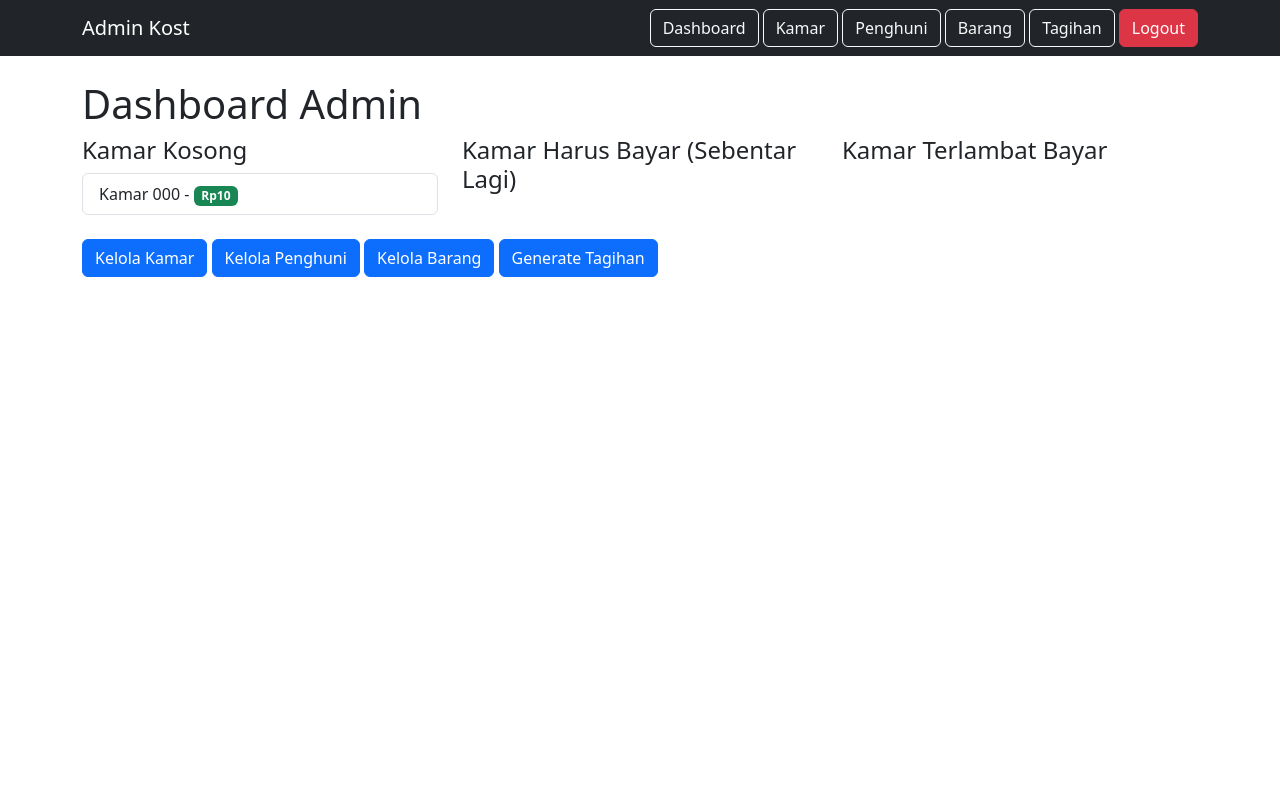
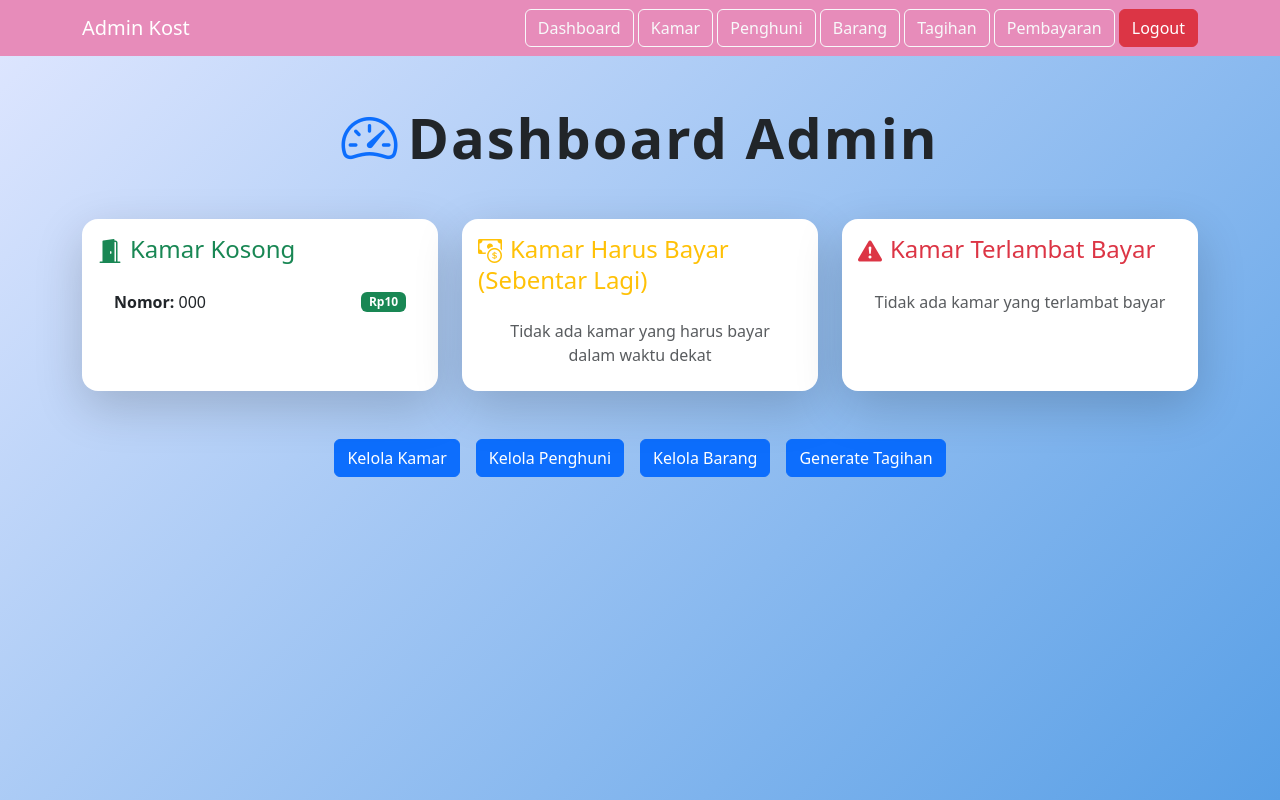
Before and after one commit to SalmaMei/app_kost, a PHP site: page /admin/dashboard.php in a window 1280 px wide. Run offline with PHP 8.4, Linux system fonts and the light colour scheme; the visitor is signed in with stand-in values (Sample User, id 1); tables that the repository leaves empty or names only in its code hold one stand-in row (values such as "Sample post"); a stand-in replaces the project's code that opens the database connection.

Commit message:
Halaman Admin

```diff
--- a/admin/dashboard.php
+++ b/admin/dashboard.php
@@ -1,15 +1,16 @@
 <?php
 session_start();
-if (!isset($_SESSION['admin'])) {
-    header('Location: ../login.php');
+
+if (!isset($_SESSION['role']) || $_SESSION['role'] !== 'admin') {
+    header('Location: ../index.php');
     exit;
 }
-$conn = new mysqli("localhost", "root", "", "kost");
+require_once "../koneksi.php";
 
 // Query sama seperti di halaman depan
-$kamar_kosong = $conn->query("SELECT nomor, harga FROM tb_kamar WHERE id NOT IN (SELECT id_kamar FROM tb_kmr_penghuni WHERE tgl_keluar IS NULL)");
-$tagihan_segera = $conn->query("SELECT k.nomor, p.nama, kp.tgl_masuk, t.bulan, t.jml_tagihan FROM tb_tagihan t JOIN tb_kmr_penghuni kp ON t.id_kmr_penghuni = kp.id JOIN tb_kamar k ON kp.id_kamar = k.id JOIN tb_penghuni p ON kp.id_penghuni = p.id WHERE t.bulan = DATE_FORMAT(CURDATE(), '%Y-%m-01') AND t.id NOT IN (SELECT id_tagihan FROM tb_bayar WHERE status='lunas') AND DAY(CURDATE()) >= 25");
-$tagihan_telat = $conn->query("SELECT k.nomor, p.nama, t.bulan, t.jml_tagihan FROM tb_tagihan t JOIN tb_kmr_penghuni kp ON t.id_kmr_penghuni = kp.id JOIN tb_kamar k ON kp.id_kamar = k.id JOIN tb_penghuni p ON kp.id_penghuni = p.id WHERE t.bulan = DATE_FORMAT(CURDATE() - INTERVAL 1 MONTH, '%Y-%m-01') AND t.id NOT IN (SELECT id_tagihan FROM tb_bayar WHERE status='lunas')");
+$kamar_kosong = $conn->query("SELECT nomor, harga FROM kamar WHERE id NOT IN (SELECT id_kamar FROM kmr_penghuni WHERE tgl_keluar IS NULL)");
+$tagihan_segera = $conn->query("SELECT k.nomor, p.nama, kp.tgl_masuk, t.bulan, t.jml_tagihan FROM tagihan t JOIN kmr_penghuni kp ON t.id_kmr_penghuni = kp.id JOIN kamar k ON kp.id_kamar = k.id JOIN penghuni p ON kp.id_penghuni = p.id WHERE t.bulan = DATE_FORMAT(CURDATE(), '%Y-%m-01') AND t.id NOT IN (SELECT id_tagihan FROM bayar WHERE status='lunas') AND DAY(CURDATE()) >= 25");
+$tagihan_telat = $conn->query("SELECT k.nomor, p.nama, t.bulan, t.jml_tagihan FROM tagihan t JOIN kmr_penghuni kp ON t.id_kmr_penghuni = kp.id JOIN kamar k ON kp.id_kamar = k.id JOIN penghuni p ON kp.id_penghuni = p.id WHERE t.bulan = DATE_FORMAT(CURDATE() - INTERVAL 1 MONTH, '%Y-%m-01') AND t.id NOT IN (SELECT id_tagihan FROM bayar WHERE status='lunas')");
 ?>
 <!DOCTYPE html>
 <html lang="id">
@@ -17,64 +18,108 @@ $tagihan_telat = $conn->query("SELECT k.nomor, p.nama, t.bulan, t.jml_tagihan FR
     <meta charset="UTF-8">
     <title>Admin Dashboard</title>
     <link href="https://cdn.jsdelivr.net/npm/bootstrap@5.3.0/dist/css/bootstrap.min.css" rel="stylesheet">
+    <link href="https://cdn.jsdelivr.net/npm/bootstrap-icons@1.10.5/font/bootstrap-icons.css" rel="stylesheet">
 </head>
 <body>
-<nav class="navbar navbar-expand-lg navbar-dark bg-dark">
+<nav class="navbar navbar-expand-lg" style="background-color:rgb(231, 140, 186);">
     <div class="container">
-        <a class="navbar-brand" href="#">Admin Kost</a>
+        <a class="navbar-brand text-white" href="#">Admin Kost</a>
         <div>
             <a href="dashboard.php" class="btn btn-outline-light">Dashboard</a>
             <a href="kamar.php" class="btn btn-outline-light">Kamar</a>
             <a href="penghuni.php" class="btn btn-outline-light">Penghuni</a>
             <a href="barang.php" class="btn btn-outline-light">Barang</a>
             <a href="tagihan.php" class="btn btn-outline-light">Tagihan</a>
+            <a href="pembayaran.php" class="btn btn-outline-light">Pembayaran</a>
             <a href="../logout.php" class="btn btn-danger">Logout</a>
         </div>
     </div>
 </nav>
-<div class="container py-4">
-    <h1>Dashboard Admin</h1>
-    <div class="row">
+<div class="container py-5">
+    <h1 class="mb-5 text-center fw-bold display-4" style="letter-spacing:2px;">
+        <i class="bi bi-speedometer2 me-2 text-primary"></i>Dashboard Admin
+    </h1>
+    <div class="row mb-5 g-4 justify-content-center">
         <div class="col-md-4">
-            <h4>Kamar Kosong</h4>
-            <ul class="list-group">
-                <?php while($row = $kamar_kosong->fetch_assoc()): ?>
-                    <li class="list-group-item">
-                        Kamar <?= $row['nomor'] ?> - <span class="badge bg-success">Rp<?= number_format($row['harga']) ?></span>
-                    </li>
-                <?php endwhile; ?>
-            </ul>
+            <div class="card shadow-lg border-0 h-100">
+                <div class="card-body">
+                    <h4 class="card-title mb-3 text-success"><i class="bi bi-door-open-fill me-2"></i>Kamar Kosong</h4>
+                    <ul class="list-group list-group-flush">
+                        <?php if ($kamar_kosong->num_rows > 0): ?>
+                            <?php while($row = $kamar_kosong->fetch_assoc()): ?>
+                                <li class="list-group-item d-flex justify-content-between align-items-center">
+                                    <span><strong>Nomor:</strong> <?= $row['nomor'] ?></span>
+                                    <span class="badge bg-success">Rp<?= number_format($row['harga']) ?></span>
+                                </li>
+                            <?php endwhile; ?>
+                        <?php else: ?>
+                            <li class="list-group-item text-muted text-center">Tidak ada kamar kosong</li>
+                        <?php endif; ?>
+                    </ul>
+                </div>
+            </div>
         </div>
         <div class="col-md-4">
-            <h4>Kamar Harus Bayar (Sebentar Lagi)</h4>
-            <ul class="list-group">
-                <?php while($row = $tagihan_segera->fetch_assoc()): ?>
-                    <li class="list-group-item">
-                        Kamar <?= $row['nomor'] ?> (<?= $row['nama'] ?>)<br>
-                        Masuk: <?= date('d-m-Y', strtotime($row['tgl_masuk'])) ?><br>
-                        Tagihan: <span class="badge bg-warning text-dark">Rp<?= number_format($row['jml_tagihan']) ?></span>
-                    </li>
-                <?php endwhile; ?>
-            </ul>
+            <div class="card shadow-lg border-0 h-100">
+                <div class="card-body">
+                    <h4 class="card-title mb-3 text-warning"><i class="bi bi-cash-coin me-2"></i>Kamar Harus Bayar (Sebentar Lagi)</h4>
+                    <ul class="list-group list-group-flush">
+                        <?php if ($tagihan_segera->num_rows > 0): ?>
+                            <?php while($row = $tagihan_segera->fetch_assoc()): ?>
+                                <li class="list-group-item">
+                                    <div><strong>Nomor:</strong> <?= $row['nomor'] ?></div>
+                                    <div><strong>Nama:</strong> <?= $row['nama'] ?></div>
+                                    <div><strong>Masuk:</strong> <?= date('d-m-Y', strtotime($row['tgl_masuk'])) ?></div>
+                                    <div><strong>Tagihan:</strong> <span class="badge bg-warning text-dark">Rp<?= number_format($row['jml_tagihan']) ?></span></div>
+                                </li>
+                            <?php endwhile; ?>
+                        <?php else: ?>
+                            <li class="list-group-item text-muted text-center">Tidak ada kamar yang harus bayar dalam waktu dekat</li>
+                        <?php endif; ?>
+                    </ul>
+                </div>
+            </div>
         </div>
         <div class="col-md-4">
-            <h4>Kamar Terlambat Bayar</h4>
-            <ul class="list-group">
-                <?php while($row = $tagihan_telat->fetch_assoc()): ?>
-                    <li class="list-group-item list-group-item-danger">
-                        Kamar <?= $row['nomor'] ?> (<?= $row['nama'] ?>)<br>
-                        Tagihan: <span class="badge bg-danger">Rp<?= number_format($row['jml_tagihan']) ?></span>
-                    </li>
-                <?php endwhile; ?>
-            </ul>
+            <div class="card shadow-lg border-0 h-100">
+                <div class="card-body">
+                    <h4 class="card-title mb-3 text-danger"><i class="bi bi-exclamation-triangle-fill me-2"></i>Kamar Terlambat Bayar</h4>
+                    <ul class="list-group list-group-flush">
+                        <?php if ($tagihan_telat->num_rows > 0): ?>
+                            <?php while($row = $tagihan_telat->fetch_assoc()): ?>
+                                <li class="list-group-item list-group-item-danger">
+                                    <div><strong>Nomor:</strong> <?= $row['nomor'] ?></div>
+                                    <div><strong>Nama:</strong> <?= $row['nama'] ?></div>
+                                    <div><strong>Tagihan:</strong> <span class="badge bg-danger">Rp<?= number_format($row['jml_tagihan']) ?></span></div>
+                                </li>
+                            <?php endwhile; ?>
+                        <?php else: ?>
+                            <li class="list-group-item text-muted text-center">Tidak ada kamar yang terlambat bayar</li>
+                        <?php endif; ?>
+                    </ul>
+                </div>
+            </div>
         </div>
     </div>
-    <div class="mt-4">
+    <div class="d-flex flex-wrap justify-content-center gap-3 mt-4">
         <a href="kamar.php" class="btn btn-primary">Kelola Kamar</a>
         <a href="penghuni.php" class="btn btn-primary">Kelola Penghuni</a>
         <a href="barang.php" class="btn btn-primary">Kelola Barang</a>
         <a href="tagihan.php" class="btn btn-primary">Generate Tagihan</a>
     </div>
 </div>
+<style>
+body, html {
+    height: 100%;
+    background: linear-gradient(135deg, #e0e7ff 0%,rgb(88, 159, 230) 100%);
+}
+.card {
+    border-radius: 1rem;
+}
+.card-title i {
+    font-size: 1.5rem;
+    vertical-align: middle;
+}
+</style>
 </body>
 </html>
```
